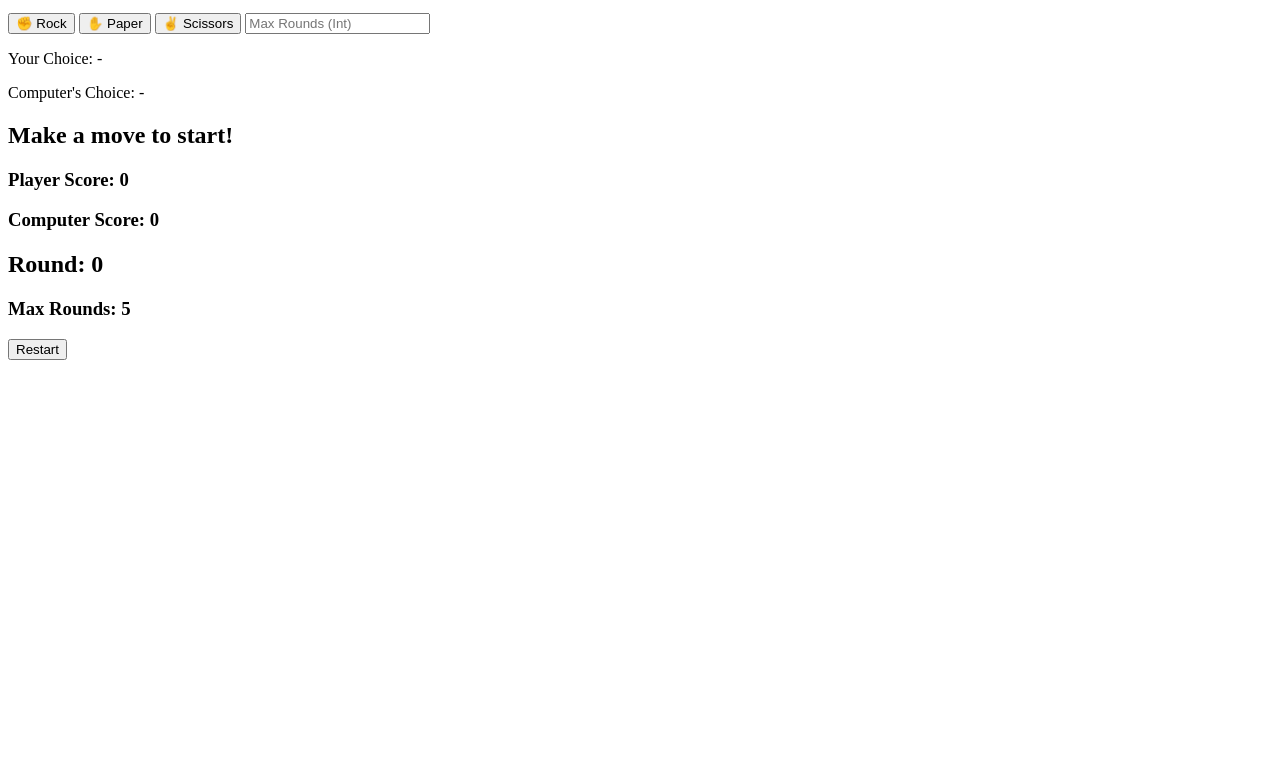
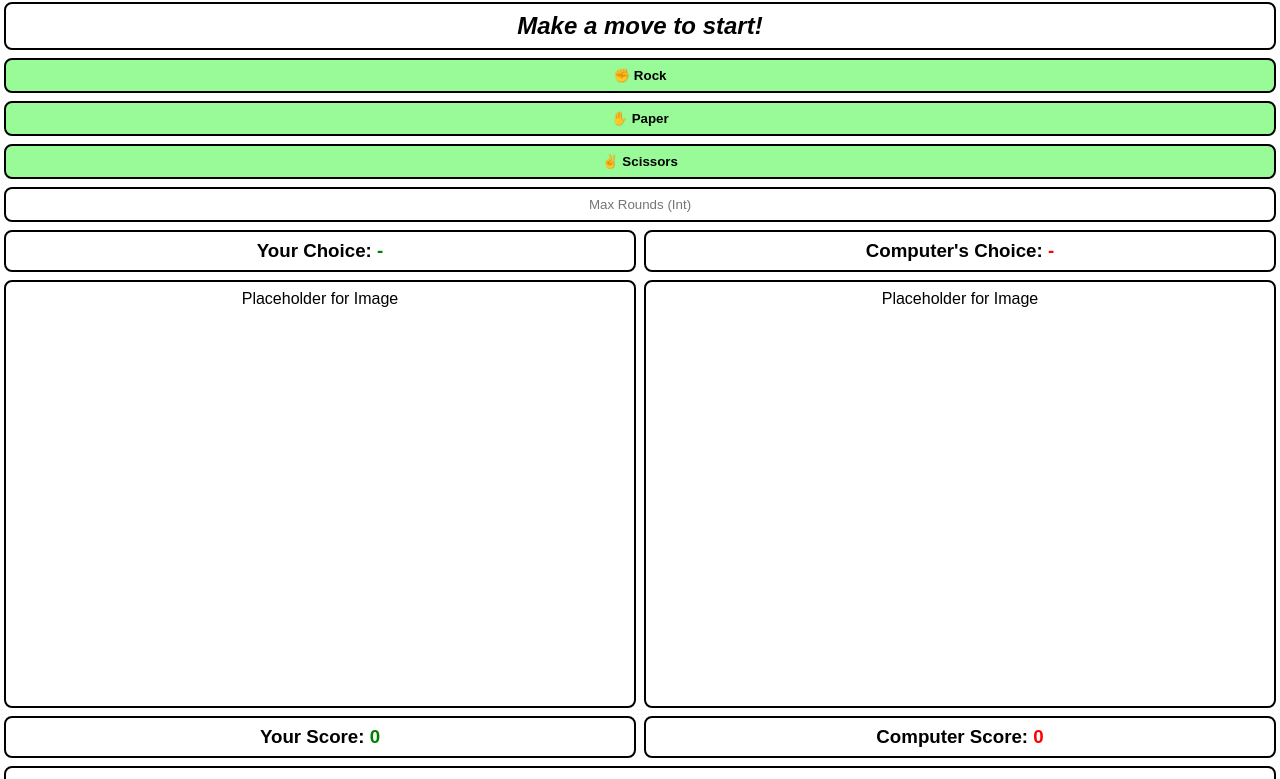
Before and after one commit to ledwards-robellum/javascript-rock-paper-scissors, a plain HTML site: page index.html in a window 1280 px wide. Shown: the part 67-846 px from the top of the page. Before the commit the page ends 800 px from the top, so only its background shows below. Drawn offline with Linux system fonts and the light colour scheme.

Commit message:
Create stylesheet and update html, javascript
First pass for user interface.

```diff
--- a/index.html
+++ b/index.html
@@ -4,21 +4,40 @@
   <meta charset="UTF-8">
   <meta name="viewport" content="width=device-width, initial-scale=1.0">
   <title>Document</title>
+  <link rel="stylesheet" href="style.css">
 </head>
 <body>
-  <h1>Rock, Paper, Scissors</h1>
+  <div id="main-container">
+    <div class="vertical container">
+      <h1 id="title">Rock, Paper, Scissors</h1>
+      <h2 id="round-result">Make a move to start!</h2>
       <button class="choice-button" onclick="playGame('rock')">✊ Rock</button>
       <button class="choice-button" onclick="playGame('paper')">✋ Paper</button>
       <button class="choice-button" onclick="playGame('scissors')">✌ Scissors</button>
       <input id="round-max-input" placeholder="Max Rounds (Int)">
-  <p>Your Choice: <span id="player-choice">-</span></p>
-  <p>Computer's Choice: <span id="computer-choice">-</span></p>
-  <h2 id="round-result">Make a move to start!</h2>
-  <h3 id="player-score">Player Score: 0</h3>
-  <h3 id="computer-score">Computer Score: 0</h3>
+    </div>
+    <div class="horizontal container">
+      <h3>Your Choice: <span id="player-choice">-</span></h3>
+      <h3>Computer's Choice: <span id="computer-choice">-</span></h3>
+    </div>
+    <div class="horizontal container">
+      <div class="box">
+        Placeholder for Image
+      </div>
+      <div class="box">
+        Placeholder for Image
+      </div>
+    </div>
+    <div class="horizontal container">
+      <h3>Your Score: <span id="player-score">0</span></h3>
+      <h3>Computer Score: <span id="computer-score">0</span></h3>
+    </div>
+    <div class="vertical container">
       <h2 id="round-count">Round: 0</h2>
       <h3 id="round-max">Max Rounds: 5</h3>
       <button onclick="restartGame()">Restart</button>
+    </div>
+  </div>
   <script src="script.js"></script>
 </body>
 </html>
--- a/script.js
+++ b/script.js
@@ -27,8 +27,8 @@ function restartGame() {
   document.getElementById('round-count').textContent = "Round: " + count;
   document.getElementById('player-choice').textContent = playerChoice;
   document.getElementById('computer-choice').textContent = computerChoice;
-  document.getElementById('player-score').textContent = "Player Score: " + playerScore;
-  document.getElementById('computer-score').textContent = "Computer Score: " + computerScore;
+  document.getElementById('player-score').textContent = playerScore;
+  document.getElementById('computer-score').textContent = computerScore;
   document.getElementById('round-result').textContent = result;
   document.getElementById('round-max').textContent = "Max Rounds: " + roundMax;
 
@@ -39,7 +39,7 @@ function playGame(playerChoice) {
   const randomIndex = Math.floor(Math.random() * 3);
   const computerChoice = choices[randomIndex];
 
-  if (count < roundMax) {
+  if (count < (roundMax - 1)) {
     if (playerChoice === computerChoice) {
       result = "You tie this round!"
     } else if (
@@ -53,19 +53,18 @@ function playGame(playerChoice) {
       result = "You lose this round!"
       computerScore += 1;
     }
-    count += 1;
-
-    document.getElementById('round-count').textContent = "Round: " + count;
-    document.getElementById('player-choice').textContent = playerChoice;
-    document.getElementById('computer-choice').textContent = computerChoice;
-    document.getElementById('player-score').textContent = "Player Score: " + playerScore;
-    document.getElementById('computer-score').textContent = "Computer Score: " + computerScore;
-    document.getElementById('round-result').textContent = result;
-    document.getElementById('round-max').textContent = "Max Rounds: " + roundMax;
   } else {
     result = "Game Over!"
-    document.getElementById('round-result').textContent = result;
 
     getButtons("true");
   }
+
+  count += 1;
+  document.getElementById('round-count').textContent = "Round: " + count;
+  document.getElementById('player-choice').textContent = playerChoice;
+  document.getElementById('computer-choice').textContent = computerChoice;
+  document.getElementById('player-score').textContent = playerScore;
+  document.getElementById('computer-score').textContent = computerScore;
+  document.getElementById('round-result').textContent = result;
+  document.getElementById('round-max').textContent = "Max Rounds: " + roundMax;
 }
--- /dev/null
+++ b/style.css
@@ -0,0 +1,96 @@
+body {
+  font-family: Arial, Helvetica, sans-serif;
+  text-align: center;
+  margin: 0;
+}
+
+button {
+  padding: 8px;
+  margin: 4px;
+  background-color: palegreen;
+  border-color: black;
+  border-style: solid;
+  border-width: 2px;
+  border-radius: 8px;
+  font-weight: bold;
+}
+
+button:hover {
+  background-color: green;
+  cursor: pointer;
+}
+
+button:disabled {
+  background-color: palevioletred;
+  border-color: gray;
+}
+
+input {
+  display: flex;
+  margin: 4px;
+  padding: 8px;
+  border-color: black;
+  border-width: 2px;
+  border-style: solid;
+  border-radius: 8px;
+  text-align: center;
+}
+
+.vertical {
+  flex-direction: column;
+}
+
+.horizontal {
+  flex-direction: row;
+  justify-content: space-between;
+}
+
+.vertical > *,
+.horizontal > * {
+  flex: 1;
+  margin: 4px;
+  padding: 8px;
+  border-width: 2px;
+  border-style: solid;
+  border-radius: 8px;
+}
+
+.container {
+  display: flex;
+}
+
+.box {
+  flex: 1;
+  width: 100%;
+  height: auto;
+  aspect-ratio: 1.5;
+  border-width: 2px;
+  border-style: solid;
+  border-radius: 8px;
+}
+
+#main-container {
+  display: flex;
+  flex: 1;
+  flex-direction: column;
+  justify-content: space-between;
+  min-height: 100vh;
+}
+
+#title {
+  background-color: lightblue;
+}
+
+#player-choice,
+#player-score {
+  color: green;
+}
+
+#computer-choice,
+#computer-score {
+  color: red;
+}
+
+#round-result {
+  font-style: italic;
+}
```
Lines whose indentation alone changed are shown as unchanged.
